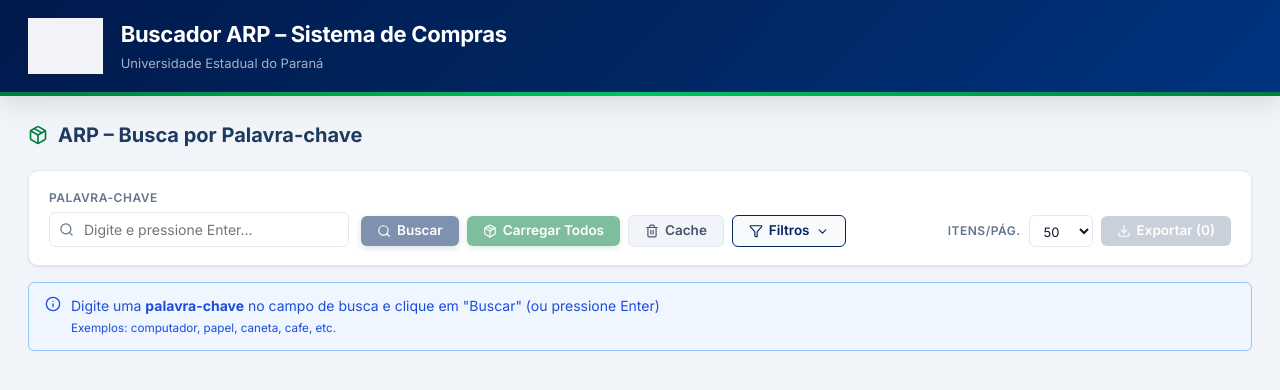
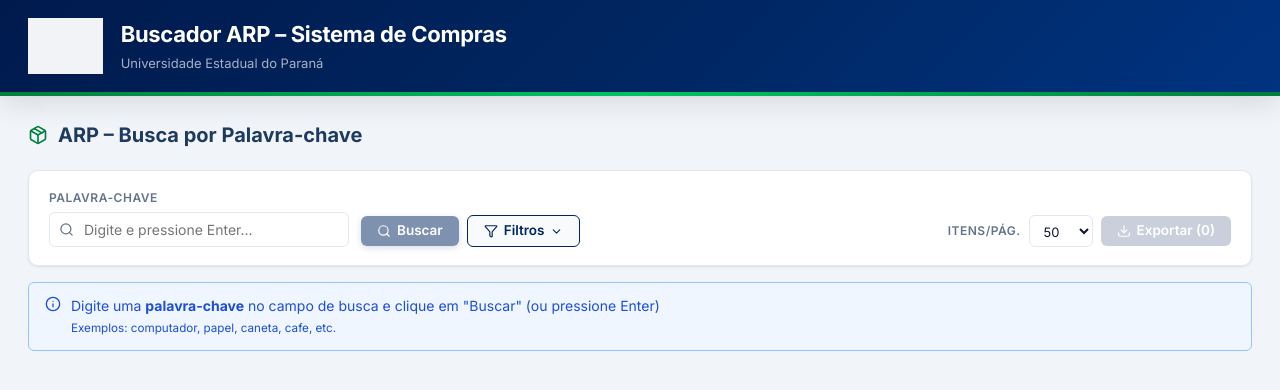
Before and after one commit to iwillteixeira/buscador-unespar, a React (Vite) app: page / in a window 1280 px wide. Shown: the top 390 px of the page. Built offline with nearby package versions, Linux system fonts and the light colour scheme; grey boxes are pictures that could not be loaded.

Commit message:
no cache feature

```diff
--- a/src/App.tsx
+++ b/src/App.tsx
@@ -2,7 +2,6 @@ import { useState, useMemo, useRef, useEffect } from "react";
 import { useQuery } from "@tanstack/react-query";
 import * as XLSX from "xlsx";
 import { fetchArpItens, type AdvancedFilters } from "./api/client";
-import { saveToCache, getFromCache, clearCache } from "./utils/indexedDB";
 import {
   Search,
   Package,
@@ -33,6 +32,7 @@ export default function App() {
   const [search, setSearch] = useState("");
 
   const [searchQuery, setSearchQuery] = useState("");
+  const [searchVersion, setSearchVersion] = useState(0);
   const [orderColumn, setOrderColumn] = useState(3);
   const [orderDir, setOrderDir] = useState<"asc" | "desc">("asc");
 
@@ -47,11 +47,6 @@ export default function App() {
 
   const [selectedItems, setSelectedItems] = useState<Set<number>>(new Set());
 
-  const [isLoadingAll, setIsLoadingAll] = useState(false);
-  const [loadProgress, setLoadProgress] = useState(0);
-  const [allData, setAllData] = useState<any[]>([]);
-  const [useCache, setUseCache] = useState(false);
-  const [cancelLoading, setCancelLoading] = useState(false);
 
   const [pdmSuggestions, setPdmSuggestions] = useState<any[]>([]);
   const [showSuggestions, setShowSuggestions] = useState(false);
@@ -185,7 +180,7 @@ export default function App() {
   }, [search]);
 
   const { data, error, isFetching } = useQuery({
-    queryKey: ["arp", page, column, searchQuery, orderColumn, orderDir, advancedFilters, pageSize],
+    queryKey: ["arp", page, column, searchQuery, orderColumn, orderDir, advancedFilters, pageSize, searchVersion],
     queryFn: () =>
       fetchArpItens({
         page,
@@ -196,119 +191,16 @@ export default function App() {
         orderDir,
         advancedFilters,
       }),
-    enabled: searchQuery.length > 0 && !useCache,
+    enabled: searchQuery.length > 0,
     retry: 1,
     placeholderData: (prev) => prev,
-    staleTime: 5 * 60 * 1000,
+    staleTime: 0,
+    refetchOnWindowFocus: false,
   });
 
-  async function loadAllData() {
-    if (!search.trim()) {
-      alert("Digite uma palavra-chave primeiro!");
-      return;
-    }
-
-    const cached = await getFromCache(search);
-    if (cached && cached.items.length > 0) {
-      const useExisting = window.confirm(
-        `Encontrado cache com ${cached.items.length} itens para "${search}". Usar dados em cache?`
-      );
-      if (useExisting) {
-        setAllData(cached.items);
-        setUseCache(true);
-        setSearchQuery(search);
-        return;
-      }
-    }
-
-    setIsLoadingAll(true);
-    setLoadProgress(0);
-    setCancelLoading(false);
-    const allItems: any[] = [];
-
-    try {
-      const firstResponse = await fetchArpItens({
-        page: 1,
-        pageSize: 1000,
-        column,
-        value: search,
-        orderColumn: 3,
-        orderDir: "asc",
-        advancedFilters: { status: "vigente" },
-      });
-
-      const totalRecords = firstResponse.recordsFiltered;
-      const batchSize = 1000;
-      const totalPages = Math.ceil(totalRecords / batchSize);
-
-      if (totalRecords > 50000) {
-        const proceed = window.confirm(
-          `⚠️ Foram encontrados ${totalRecords} registros! Isso pode demorar alguns minutos. Continuar?`
-        );
-        if (!proceed) {
-          setIsLoadingAll(false);
-          return;
-        }
-      }
-
-      allItems.push(...firstResponse.data);
-      setLoadProgress(Math.round((1 / totalPages) * 100));
-
-      const parallelRequests = 5;
-
-      for (let i = 2; i <= totalPages; i += parallelRequests) {
-        if (cancelLoading) {
-          alert("Carregamento cancelado!");
-          break;
-        }
-
-        const promises = [];
-        for (let j = 0; j < parallelRequests && i + j <= totalPages; j++) {
-          const pageNum = i + j;
-          promises.push(
-            fetchArpItens({
-              page: pageNum,
-              pageSize: batchSize,
-              column,
-              value: search,
-              orderColumn: 3,
-              orderDir: "asc",
-              advancedFilters: { status: "vigente" },
-            })
-          );
-        }
-
-        const responses = await Promise.all(promises);
-        responses.forEach((response) => {
-          allItems.push(...response.data);
-        });
-
-        setLoadProgress(
-          Math.round((Math.min(i + parallelRequests - 1, totalPages) / totalPages) * 100)
-        );
-      }
-
-      if (!cancelLoading) {
-        await saveToCache(search, allItems);
-        setAllData(allItems);
-        setUseCache(true);
-        setSearchQuery(search);
-        alert(`✅ ${allItems.length} itens carregados e salvos em cache!`);
-      }
-    } catch (err) {
-      console.error("Erro ao carregar todos os dados:", err);
-      alert(
-        "❌ Erro ao carregar dados. A API pode estar limitando requisições. Tente novamente em alguns minutos."
-      );
-    } finally {
-      setIsLoadingAll(false);
-      setLoadProgress(0);
-      setCancelLoading(false);
-    }
-  }
 
   const results = useMemo(() => {
-    const rawResults = useCache ? allData : data?.data || [];
+    const rawResults = data?.data || [];
 
     if (rawResults.length === 0) return [];
 
@@ -329,14 +221,11 @@ export default function App() {
     }
 
     return filtered;
-  }, [useCache, allData, data?.data, advancedFilters.codigoPdm]);
+  }, [data?.data, advancedFilters.codigoPdm]);
 
-  const totalRecords = useCache ? allData.length : data?.recordsFiltered || 0;
+  const totalRecords = data?.recordsFiltered || 0;
   const totalPages = Math.ceil(totalRecords / pageSize);
-  const filteredCount = results.length;
-  const displayedResults = (
-    useCache ? results.slice((page - 1) * pageSize, page * pageSize) : results
-  ).filter((row) => {
+  const displayedResults = results.filter((row) => {
     const saldo = parseFloat(row.saldo_adesao);
     return !isNaN(saldo) && saldo !== 0;
   });
@@ -353,7 +242,7 @@ export default function App() {
     setAdvancedFilters(tempAdvancedFilters);
     setPage(1);
     setSelectedItems(new Set());
-    setUseCache(false);
+    setSearchVersion((v) => v + 1);
   }
 
   function extractCnpj(fornecedor: string): string | null {
@@ -543,7 +432,7 @@ export default function App() {
                   }}
                   placeholder="Digite e pressione Enter..."
                   className="text-input search-input"
-                  disabled={isFetching || isLoadingAll}
+                  disabled={isFetching}
                 />
               </div>
 
@@ -631,7 +520,7 @@ export default function App() {
             <div className="btn-group">
               <button
                 onClick={handleSearch}
-                disabled={!search.trim() || isFetching || isLoadingAll}
+                disabled={!search.trim() || isFetching}
                 className="btn btn-primary"
               >
                 <Search size={14} />
@@ -639,37 +528,8 @@ export default function App() {
               </button>
 
               <button
-                onClick={loadAllData}
-                disabled={!search.trim() || isLoadingAll || isFetching}
-                className="btn btn-success"
-              >
-                <Package size={14} />
-                {isLoadingAll ? `${loadProgress}%` : "Carregar Todos"}
-              </button>
+                onClick={() => setShowAdvanced(!showAdvanced)}
 
-              {isLoadingAll && (
-                <button onClick={() => setCancelLoading(true)} className="btn btn-danger">
-                  <X size={14} /> Cancelar
-                </button>
-              )}
-
-              <button
-                onClick={async () => {
-                  if (window.confirm("Limpar todo o cache de dados?")) {
-                    await clearCache();
-                    setAllData([]);
-                    setUseCache(false);
-                    alert("Cache limpo!");
-                  }
-                }}
-                className="btn btn-ghost"
-              >
-                <Trash2 size={14} /> Cache
-              </button>
-
-              <button
-                onClick={() => setShowAdvanced(!showAdvanced)}
-                disabled={isLoadingAll}
                 className={`btn btn-filter${activeFiltersCount > 0 ? " has-badge" : ""}`}
               >
                 <Filter size={14} />
@@ -695,7 +555,7 @@ export default function App() {
                     setPageSize(Number(e.target.value));
                     setPage(1);
                   }}
-                  disabled={isLoadingAll}
+
                   className="select-sm"
                 >
                   <option value={50}>50</option>
@@ -727,30 +587,6 @@ export default function App() {
           </div>
         </div>
 
-        {/* ── Cache banner ── */}
-        {useCache && allData.length > 0 && (
-          <div className="alert alert-info mb-2">
-            <Info size={15} />
-            <span>
-              <strong>Cache Ativo:</strong> {allData.length} itens carregados | Filtrados:{" "}
-              <strong>{filteredCount}</strong>
-            </span>
-          </div>
-        )}
-
-        {/* ── Progress ── */}
-        {isLoadingAll && (
-          <div className="progress-card mb-2">
-            <div className="progress-card__label">
-              Carregando dados em lote (1 000 itens por requisição, 5 paralelas)…
-            </div>
-            <div className="progress-bar-track">
-              <div className="progress-bar-fill" style={{ width: `${loadProgress}%` }}>
-                {loadProgress}%
-              </div>
-            </div>
-          </div>
-        )}
 
         {/* ── Advanced filters ── */}
         {showAdvanced && (
@@ -998,7 +834,7 @@ export default function App() {
           </div>
         )}
 
-        {isFetching && !isLoadingAll && (
+        {isFetching && (
           <div className="alert alert-warning">
             <Info size={16} />
             <span>Aguarde… buscando dados da API (pode levar alguns segundos)</span>
@@ -1006,7 +842,7 @@ export default function App() {
         )}
 
         {/* ── Pagination bar ── */}
-        {searchQuery && !isFetching && !isLoadingAll && !error && (
+        {searchQuery && !isFetching && !error && (
           <div className="pagination-bar">
             <span className="pagination-info">
               Total: <strong>{totalRecords}</strong> registros &nbsp;|&nbsp; Página{" "}
@@ -1015,7 +851,7 @@ export default function App() {
             <div className="pagination-controls">
               <button
                 onClick={() => setPage(1)}
-                disabled={page === 1 || isFetching || isLoadingAll}
+                disabled={page === 1 || isFetching}
                 className="btn btn-sm btn-page"
                 title="Primeira página"
               >
@@ -1023,7 +859,7 @@ export default function App() {
               </button>
               <button
                 onClick={() => setPage((p) => Math.max(1, p - 1))}
-                disabled={page === 1 || isFetching || isLoadingAll}
+                disabled={page === 1 || isFetching}
                 className="btn btn-sm btn-page"
                 title="Página anterior"
               >
@@ -1046,7 +882,7 @@ export default function App() {
               </span>
               <button
                 onClick={() => setPage((p) => Math.min(totalPages, p + 1))}
-                disabled={page === totalPages || isFetching || isLoadingAll}
+                disabled={page === totalPages || isFetching}
                 className="btn btn-sm btn-page"
                 title="Próxima página"
               >
@@ -1054,7 +890,7 @@ export default function App() {
               </button>
               <button
                 onClick={() => setPage(totalPages)}
-                disabled={page === totalPages || isFetching || isLoadingAll}
+                disabled={page === totalPages || isFetching}
                 className="btn btn-sm btn-page"
                 title="Última página"
               >
@@ -1065,7 +901,7 @@ export default function App() {
         )}
 
         {/* ── Table section ── */}
-        {!isFetching && !isLoadingAll && displayedResults.length > 0 && (
+        {!isFetching && displayedResults.length > 0 && (
           <>
             {/* Column visibility chips */}
             <div className="card column-vis-card mb-2">
@@ -1331,7 +1167,7 @@ export default function App() {
         )}
 
         {/* ── Empty state ── */}
-        {!isFetching && !isLoadingAll && searchQuery && displayedResults.length === 0 && !error && (
+        {!isFetching && searchQuery && displayedResults.length === 0 && !error && (
           <div className="empty-state">
             <Package size={44} className="empty-state__icon" />
             <p>
@@ -1343,7 +1179,7 @@ export default function App() {
         )}
 
         {/* ── Footer hint ── */}
-        {totalPages > 1 && !isFetching && !isLoadingAll && (
+        {totalPages > 1 && !isFetching && (
           <div className="alert alert-success mt-2">
             <Info size={14} />
             <span>
--- a/src/api/client.ts
+++ b/src/api/client.ts
@@ -20,6 +20,7 @@ export type ArpItem = {
   nome_resumido: string;
   palavra_chave?: string;
   acao?: string;
+  email?: string;
 };
 
 export type ApiResponse = {
--- a/src/utils/indexedDB.ts
+++ /dev/null
@@ -1,68 +0,0 @@
-// IndexedDB helper para armazenar dados em cache
-const DB_NAME = 'ArpDataCache';
-const STORE_NAME = 'arpItems';
-const DB_VERSION = 1;
-
-export interface CachedData {
-  items: any[];
-  timestamp: number;
-  searchQuery: string;
-}
-
-function openDB(): Promise<IDBDatabase> {
-  return new Promise((resolve, reject) => {
-    const request = indexedDB.open(DB_NAME, DB_VERSION);
-
-    request.onerror = () => reject(request.error);
-    request.onsuccess = () => resolve(request.result);
-
-    request.onupgradeneeded = (event) => {
-      const db = (event.target as IDBOpenDBRequest).result;
-      if (!db.objectStoreNames.contains(STORE_NAME)) {
-        db.createObjectStore(STORE_NAME, { keyPath: 'searchQuery' });
-      }
-    };
-  });
-}
-
-export async function saveToCache(searchQuery: string, items: any[]): Promise<void> {
-  const db = await openDB();
-  const transaction = db.transaction(STORE_NAME, 'readwrite');
-  const store = transaction.objectStore(STORE_NAME);
-
-  const data: CachedData = {
-    items,
-    timestamp: Date.now(),
-    searchQuery,
-  };
-
-  return new Promise((resolve, reject) => {
-    const request = store.put(data);
-    request.onsuccess = () => resolve();
-    request.onerror = () => reject(request.error);
-  });
-}
-
-export async function getFromCache(searchQuery: string): Promise<CachedData | null> {
-  const db = await openDB();
-  const transaction = db.transaction(STORE_NAME, 'readonly');
-  const store = transaction.objectStore(STORE_NAME);
-
-  return new Promise((resolve, reject) => {
-    const request = store.get(searchQuery);
-    request.onsuccess = () => resolve(request.result || null);
-    request.onerror = () => reject(request.error);
-  });
-}
-
-export async function clearCache(): Promise<void> {
-  const db = await openDB();
-  const transaction = db.transaction(STORE_NAME, 'readwrite');
-  const store = transaction.objectStore(STORE_NAME);
-
-  return new Promise((resolve, reject) => {
-    const request = store.clear();
-    request.onsuccess = () => resolve();
-    request.onerror = () => reject(request.error);
-  });
-}
```
